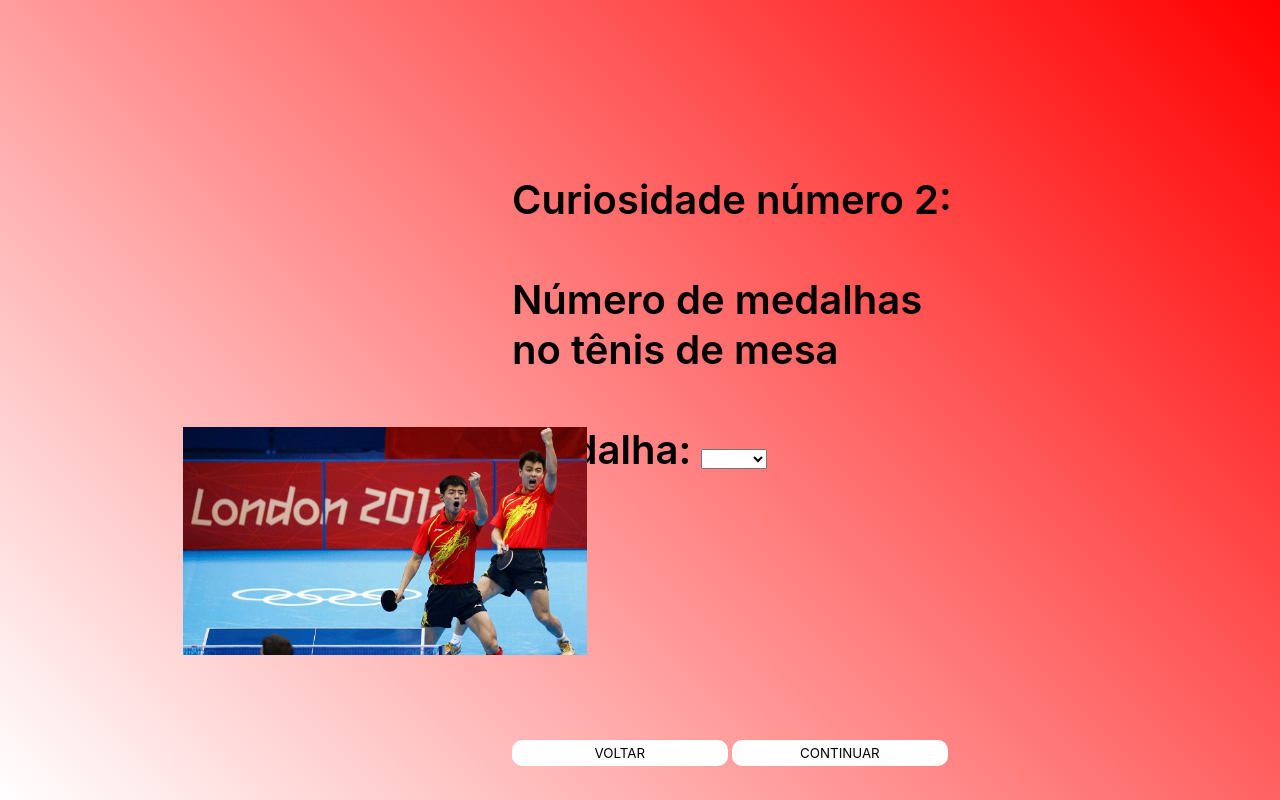
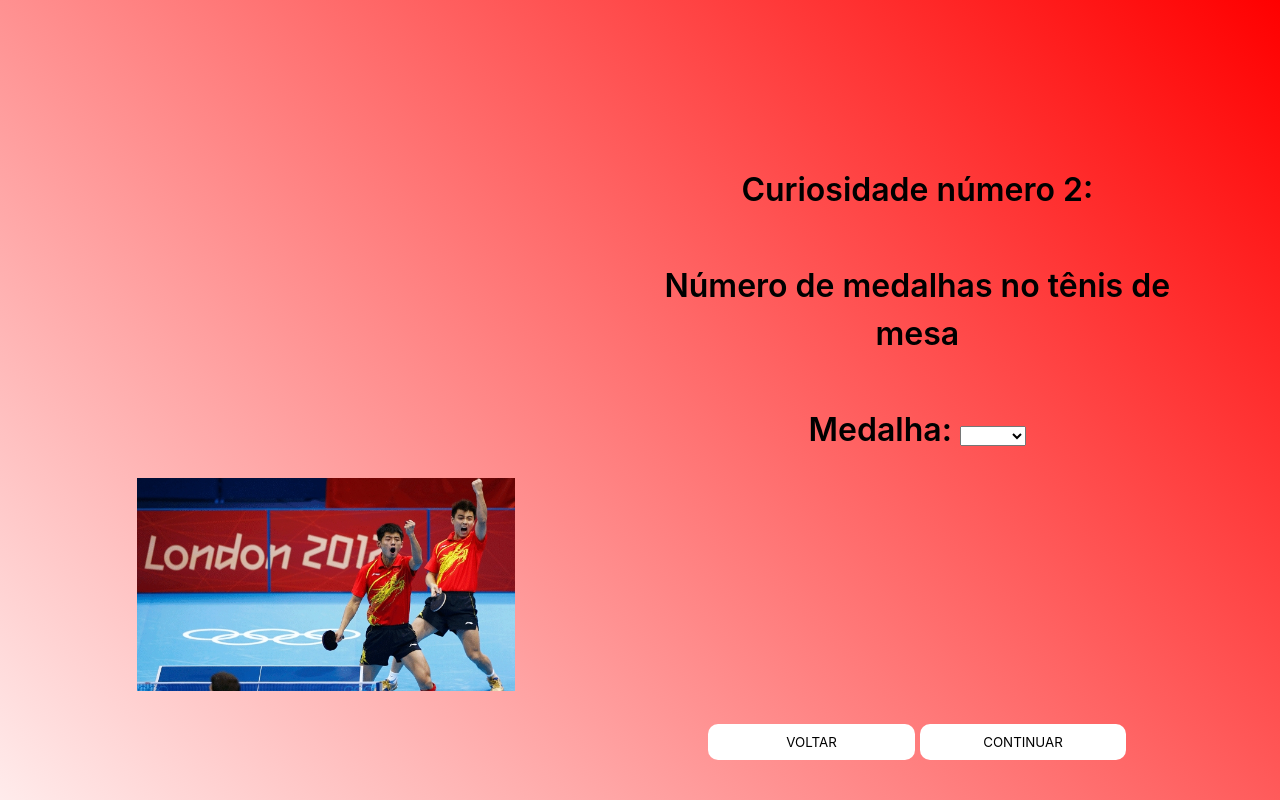
Before and after one commit to lucasdv120105/Projeto-PF-2023.2, a website: page Projeto-PF-2023.2/Páginas/pagina_2.html in a window 1280 px wide. Shown: the top 800 px of the page. Drawn offline with Linux system fonts and the light colour scheme.

Commit message:
Detalhes finais html e css

```diff
--- a/Projeto-PF-2023.2/Páginas/pagina_1.css
+++ b/Projeto-PF-2023.2/Páginas/pagina_1.css
@@ -1,12 +1,13 @@
 body{
     background-image: linear-gradient(45deg, red, white);
-    max-height: 570px;
-
-    /*degradê: linear-gradient(45deg, white, red);*/
+    min-height: 100vh; /* mínimo de altura da tela */
+    margin-top: 13%;
+    margin-right: 7%;
+    padding: 0;
 }
 
 * {
-    height: 100%;
+    box-sizing: border-box;
 }
 
 body * {
@@ -14,36 +15,38 @@ body * {
     color: black;
 }
 
+#container {
+    display: flex;
+    justify-content: space-between; /* espaçamento entre os elementos */
+    align-items: center; /* alinhamento vertical */
+    padding: 20px; /* espaçamento interno */
+}
+
 #texto_1 {
-    width: 450px;
-    height: auto;
-    /*border: 1px solid black;*/
-    margin: auto;
-    margin-left: 320px;
-    margin-top: 175px;
-    /*background-color: rgba(0, 0, 0, 0.8);*/
+    flex: 1; /* ocupa o espaço disponível */
+    max-width: 50%; /* máximo de 50% da largura do contêiner */
+    text-align: center;
+    margin-left: 6%;
 }
 
 #texto_1 h1 {
     font-weight: 600;
-    font-size: 40px;
-    line-height: 50px;
-    margin: auto;
+    font-size: 2rem; /* tamanho de fonte responsivo */
+    line-height: 1.5; /* espaço entre linhas responsivo */
 }
 
 button {
-    width: 49%;
-    height: auto;
-    margin-top: 35px;
+    width: 44%; /* largura total */
+    margin-top: 20px; /* espaçamento superior */
+    padding: 10px;
+    border: none;
+    border-radius: 10px;
     background-color: white;
-    border: none;
-    padding: 5px;
-    border-radius: 10px;
 }
 
 body img {
-    height: auto;
-    margin-top: -1000px;
-    margin-bottom: 110px;
-    margin-left: 1050px;
+    max-width: 50%; /* máximo de 50% da largura do contêiner */
+    margin-left: 64%;
+    margin-top: -50%;
+    margin-bottom: 7%;
 }
--- a/Projeto-PF-2023.2/Páginas/pagina_2.css
+++ b/Projeto-PF-2023.2/Páginas/pagina_2.css
@@ -1,12 +1,13 @@
 body{
     background-image: linear-gradient(45deg, white, red);
-    max-height: 570px;
-
-    /*degradê: linear-gradient(45deg, white, red);*/
+    min-height: 100vh; /* mínimo de altura da tela */
+    margin-top: 13%;
+    margin-left: 7%;
+    padding: 0;
 }
 
 * {
-    height: 100%;
+    box-sizing: border-box;
 }
 
 body * {
@@ -14,36 +15,38 @@ body * {
     color: black;
 }
 
+#container {
+    display: flex;
+    justify-content: space-between; /* espaçamento entre os elementos */
+    align-items: center; /* alinhamento vertical */
+    padding: 20px; /* espaçamento interno */
+}
+
 #texto_2 {
-    width: 440px;
-    height: auto;
-    /*border: 1px solid black;*/
-    margin: auto;
-    margin-right: 320px;
-    margin-top: 175px;
-    /*background-color: rgba(0, 0, 0, 0.8);*/
+    flex: 1; /* ocupa o espaço disponível */
+    max-width: 50%; /* máximo de 50% da largura do contêiner */
+    text-align: center;
+    margin-left: 45%;
 }
 
 #texto_2 h1 {
     font-weight: 600;
-    font-size: 40px;
-    line-height: 50px;
-    margin: auto;
+    font-size: 2rem; /* tamanho de fonte responsivo */
+    line-height: 1.5; /* espaço entre linhas responsivo */
 }
 
 button {
-    width: 49%;
-    height: auto;
-    margin-top: 35px;
+    width: 35%; /* largura total */
+    margin-top: 20px; /* espaçamento superior */
+    padding: 10px;
+    border: none;
+    border-radius: 10px;
     background-color: white;
-    border: none;
-    padding: 5px;
-    border-radius: 10px;
 }
 
-body img {
-    height: auto;
-    margin-top: -1000px;
-    margin-bottom: 125px;
-    margin-left: 175px;
+#chinaTenisdeMesa {
+    max-width: 50%; /* máximo de 50% da largura do contêiner */
+    margin-left: 4%;
+    margin-top: -50%;
+    margin-bottom: 7%;
 }
--- a/Projeto-PF-2023.2/Páginas/pagina_3.css
+++ b/Projeto-PF-2023.2/Páginas/pagina_3.css
@@ -1,12 +1,14 @@
 body{
     background-image: linear-gradient(45deg, red, white);
-    max-height: 570px;
-
-    /*degradê: linear-gradient(45deg, white, red);*/
+    min-height: 100vh; /* mínimo de altura da tela */
+    margin-top: 14%;
+    margin-right: 7%;
+    margin-left: 10%;
+    padding: 0;
 }
 
 * {
-    height: 100%;
+    box-sizing: border-box;
 }
 
 body * {
@@ -14,36 +16,38 @@ body * {
     color: black;
 }
 
-#texto_3 {
-    width: 450px;
-    height: auto;
-    /*border: 1px solid black;*/
-    margin: auto;
-    margin-left: 320px;
-    margin-top: 175px;
-    /*background-color: rgba(0, 0, 0, 0.8);*/
+#container {
+    display: flex;
+    justify-content: space-between; /* espaçamento entre os elementos */
+    align-items: center; /* alinhamento vertical */
+    padding: 20px; /* espaçamento interno */
 }
 
-#texto_3 h1 {
+#texto_1 {
+    flex: 1; /* ocupa o espaço disponível */
+    max-width: 50%; /* máximo de 50% da largura do contêiner */
+    text-align: center;
+    margin-right: 6%;
+}
+
+#texto_1 h1 {
     font-weight: 600;
-    font-size: 40px;
-    line-height: 50px;
-    margin: auto;
+    font-size: 2rem; /* tamanho de fonte responsivo */
+    line-height: 1.5; /* espaço entre linhas responsivo */
 }
 
 button {
-    width: 49%;
-    height: auto;
-    margin-top: 35px;
+    width: 22%; /* largura total */
+    margin-top: 20px; /* espaçamento superior */
+    padding: 10px;
+    border: none;
+    border-radius: 10px;
     background-color: white;
-    border: none;
-    padding: 5px;
-    border-radius: 10px;
 }
 
 body img {
-    height: auto;
-    margin-top: -1000px;
-    margin-bottom: 135px;
-    margin-left: 1050px;
+    max-width: 50%; /* máximo de 50% da largura do contêiner */
+    margin-left: 64%;
+    margin-top: -50%;
+    margin-bottom: 5%;
 }
--- a/Projeto-PF-2023.2/Páginas/pagina_4.css
+++ b/Projeto-PF-2023.2/Páginas/pagina_4.css
@@ -1,12 +1,13 @@
 body{
     background-image: linear-gradient(45deg, white, red);
-    max-height: 570px;
-
-    /*degradê: linear-gradient(45deg, white, red);*/
+    min-height: 100vh; /* mínimo de altura da tela */
+    margin-top: 13%;
+    margin-left: 55%;
+    padding: 0;
 }
 
 * {
-    height: 100%;
+    box-sizing: border-box;
 }
 
 body * {
@@ -14,36 +15,39 @@ body * {
     color: black;
 }
 
-#texto_4 {
-    width: 440px;
-    height: auto;
-    /*border: 1px solid black;*/
-    margin: auto;
-    margin-right: 320px;
-    margin-top: 175px;
-    /*background-color: rgba(0, 0, 0, 0.8);*/
+#container {
+    display: flex;
+    justify-content: space-between; /* espaçamento entre os elementos */
+    align-items: center; /* alinhamento vertical */
+    padding: 20px; /* espaçamento interno */
 }
 
-#texto_4 h1 {
+#texto_2 {
+    flex: 1; /* ocupa o espaço disponível */
+    max-width: 50%; /* máximo de 50% da largura do contêiner */
+    text-align: center;
+    margin-left: 45%;
+}
+
+#texto_2 h1 {
     font-weight: 600;
-    font-size: 40px;
-    line-height: 50px;
-    margin: auto;
+    font-size: 2rem; /* tamanho de fonte responsivo */
+    line-height: 1.5; /* espaço entre linhas responsivo */
 }
 
 button {
-    width: 49%;
-    height: auto;
-    margin-top: 35px;
+    width: 32%; /* largura total */
+    margin-top: 20px; /* espaçamento superior */
+    padding: 10px;
+    border: none;
+    border-radius: 10px;
     background-color: white;
-    border: none;
-    padding: 5px;
-    border-radius: 10px;
 }
 
 body img {
-    height: auto;
-    margin-top: -1000px;
-    margin-bottom: 75px;
-    margin-left: 175px;
+    width: auto;
+    max-width: 50%; /* máximo de 50% da largura do contêiner */
+    margin-left: -90%;
+    margin-top: -45%;
+    margin-bottom: 7%;
 }
--- a/Projeto-PF-2023.2/Páginas/pagina_5.css
+++ b/Projeto-PF-2023.2/Páginas/pagina_5.css
@@ -1,12 +1,14 @@
 body{
     background-image: linear-gradient(45deg, red, white);
-    max-height: 570px;
-
-    /*degradê: linear-gradient(45deg, white, red);*/
+    min-height: 100vh; /* mínimo de altura da tela */
+    margin-top: 14%;
+    margin-right: 7%;
+    margin-left: 10%;
+    padding: 0;
 }
 
 * {
-    height: 100%;
+    box-sizing: border-box;
 }
 
 body * {
@@ -14,36 +16,38 @@ body * {
     color: black;
 }
 
-#texto_5 {
-    width: 450px;
-    height: auto;
-    /*border: 1px solid black;*/
-    margin: auto;
-    margin-left: 320px;
-    margin-top: 175px;
-    /*background-color: rgba(0, 0, 0, 0.8);*/
+#container {
+    display: flex;
+    justify-content: space-between; /* espaçamento entre os elementos */
+    align-items: center; /* alinhamento vertical */
+    padding: 20px; /* espaçamento interno */
 }
 
-#texto_5 h1 {
+#texto_1 {
+    flex: 1; /* ocupa o espaço disponível */
+    max-width: 50%; /* máximo de 50% da largura do contêiner */
+    text-align: center;
+    margin-right: 6%;
+}
+
+#texto_1 h1 {
     font-weight: 600;
-    font-size: 40px;
-    line-height: 50px;
-    margin: auto;
+    font-size: 2rem; /* tamanho de fonte responsivo */
+    line-height: 1.5; /* espaço entre linhas responsivo */
 }
 
 button {
-    width: 49%;
-    height: auto;
-    margin-top: 35px;
+    width: 24%; /* largura total */
+    margin-top: 20px; /* espaçamento superior */
+    padding: 10px;
+    border: none;
+    border-radius: 10px;
     background-color: white;
-    border: none;
-    padding: 5px;
-    border-radius: 10px;
 }
 
 body img {
-    height: auto;
-    margin-top: -1000px;
-    margin-bottom: 110px;
-    margin-left: 1050px;
+    max-width: 50%; /* máximo de 50% da largura do contêiner */
+    margin-left: 64%;
+    margin-top: -50%;
+    margin-bottom: 5%;
 }
```
